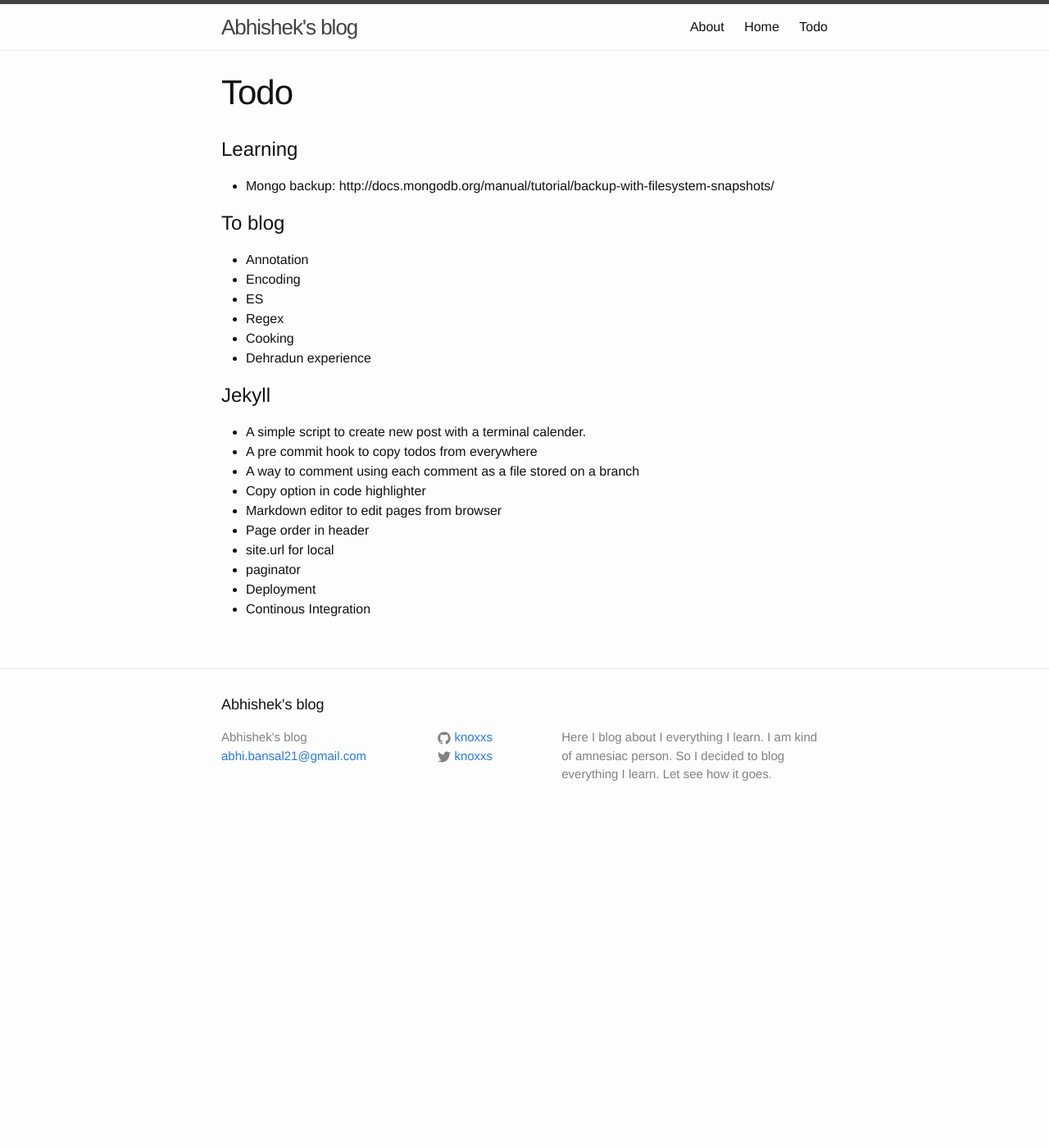
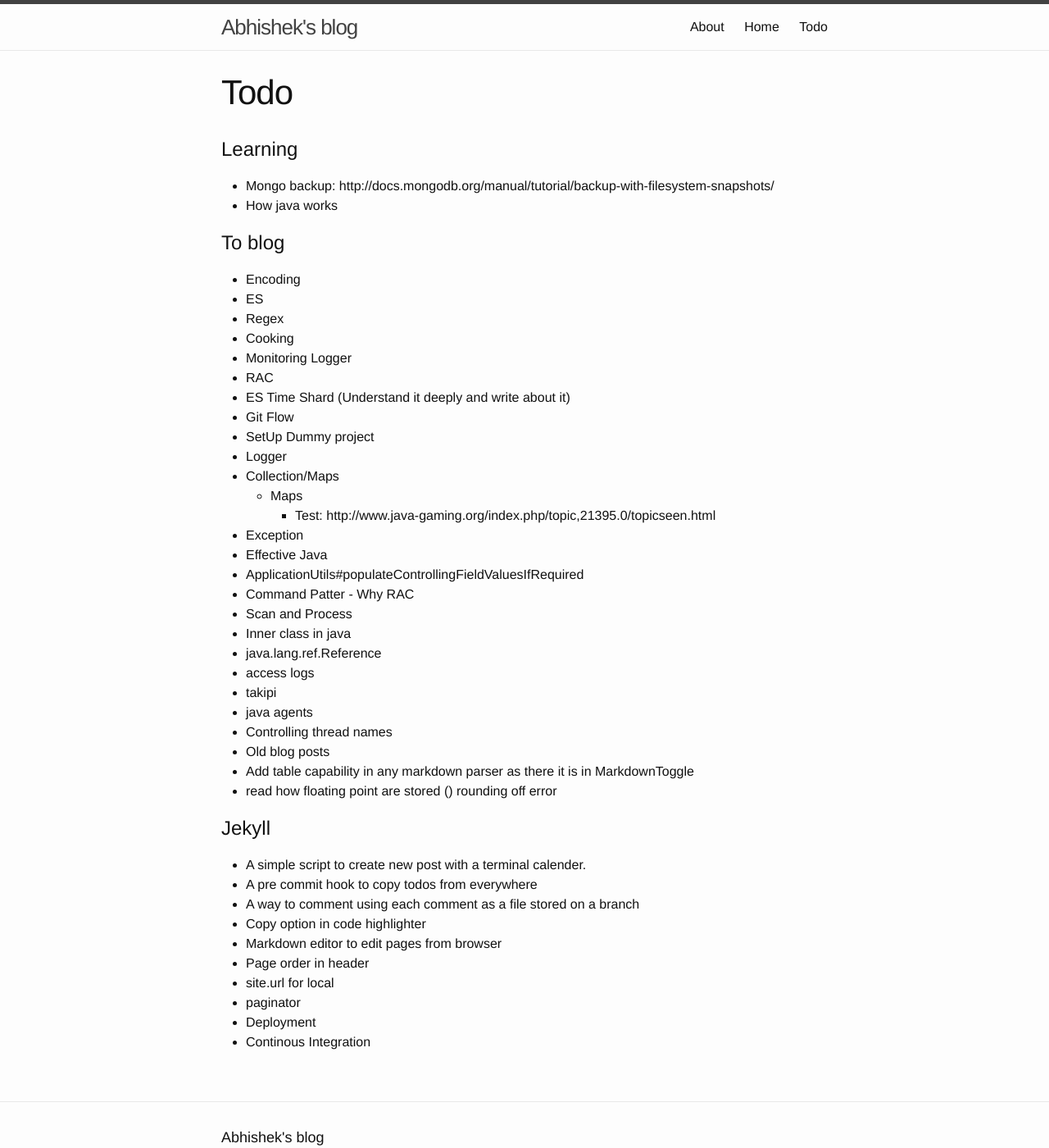
Before and after one commit to knoxxs/knoxxs.github.io, a Jekyll site: the page built from todo.md, in a window 1280 px wide and 1400 px high. Shown: the whole window at 82% size. Built offline with Jekyll 4.4.1, drawn with Linux system fonts in a browser that asks for light colours; Markdown is read by kramdown in place of the engine named in the settings.

Commit message:
updates todo

```diff
--- a/todo.md
+++ b/todo.md
@@ -6,15 +6,36 @@ permalink: /todo/
 
 # Learning
 - Mongo backup: http://docs.mongodb.org/manual/tutorial/backup-with-filesystem-snapshots/
-
+- How java works
 
 # To blog
-- Annotation
 - Encoding
 - ES
 - Regex
 - Cooking
-- Dehradun experience
+- Monitoring Logger
+- RAC
+- ES Time Shard (Understand it deeply and write about it)
+- Git Flow
+- SetUp Dummy project
+- Logger
+- Collection/Maps
+    - Maps
+        - Test: http://www.java-gaming.org/index.php/topic,21395.0/topicseen.html
+- Exception
+- Effective Java
+- ApplicationUtils#populateControllingFieldValuesIfRequired
+- Command Patter - Why RAC
+- Scan and Process
+- Inner class in java
+- java.lang.ref.Reference
+- access logs
+- takipi
+- java agents
+- Controlling thread names
+- Old blog posts
+- Add table capability in any markdown parser as there it is in MarkdownToggle
+- read how floating point are stored () rounding off error
 
 # Jekyll
 - A simple script to create new post with a terminal calender.
```
